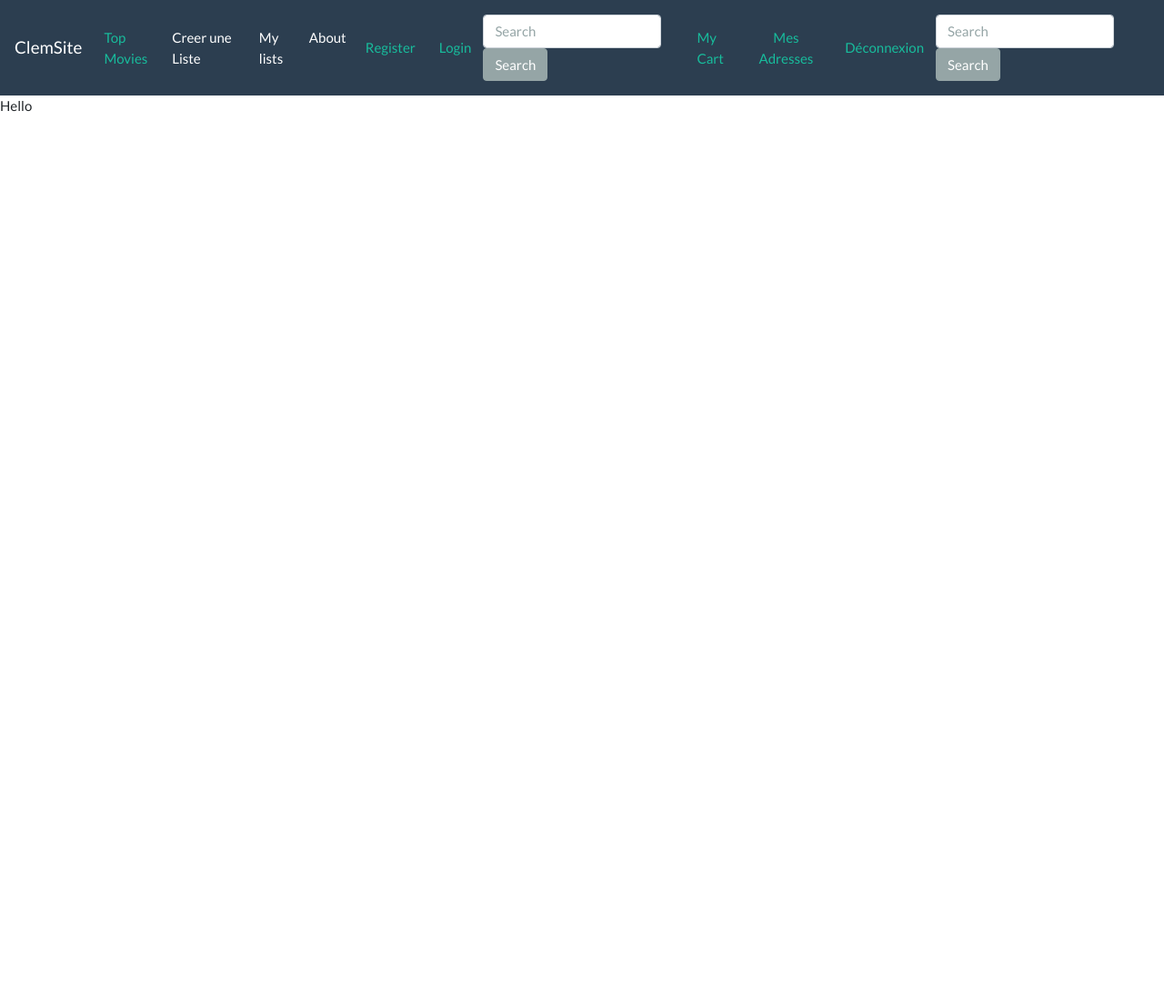
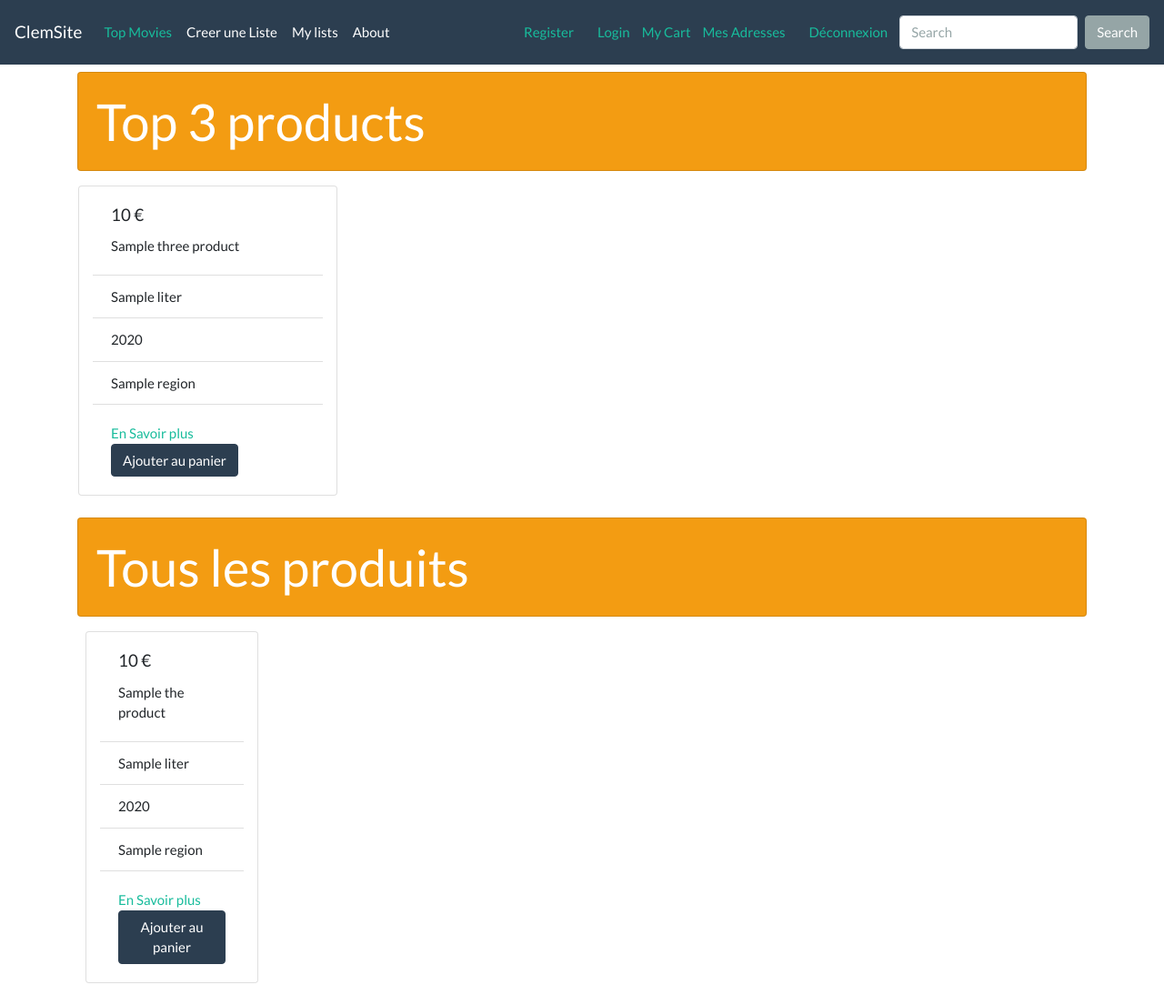
Before and after one commit to clementterrien/E-commerce-Project, a Symfony app: template ecommerce/templates/home/home.html.twig in a window 1280 px wide. Shown: the whole page at 91% size. Before the commit the page ends 123 px from the top, so only its background shows below. Run offline with Twig, Linux system fonts and the light colour scheme; the template is opened without the code that fills it: most values are stand-ins (such as "Sample title", 1, 10 or a date in 2020); some libraries are stand-ins or nearby versions.

Commit message:
created product car on home page, add all the products service

```diff
--- a/ecommerce/templates/home/home.html.twig
+++ b/ecommerce/templates/home/home.html.twig
@@ -1,12 +1,75 @@
 {% extends 'base.html.twig' %}
 
 {% block stylesheet %}
-	<link rel="stylesheet" type="text/css" href="{{ asset('/css/home.css') }}"/>
+<link rel="stylesheet" type="text/css" href="{{ asset('/css/home.css') }}" />
 {% endblock %}
 {% block title %}Welcome on Wine!
 {% endblock %}
 {% block body %}
-	<section>
-		<div class="product">Hello</div>
-	</section>
+<section class="container">
+	<div class="card mt-2 mb-3 bg-warning">
+		<div class="card-body text-white display-4">
+			Top 3 products
+		</div>
+	</div>
+	<div class="row">
+		{% for product in topThreeProducts %}
+		<div class="card col-md-3 ml-3 mb-3 justify-content-center" style="width: 18rem;">
+			{% if product.type == "Blanc" %}
+			<img src={{asset('/images/vin-blanc.png')}} class="card-img pt-4" alt="vin blanc">
+			{% elseif product.type == "Rouge" %}
+			<img src={{asset('/images/vin-rouge.png')}} class="card-img pt-4" alt="vin blanc">
+			{% elseif product.type == "Champagne" %}
+			<img src={{asset('/images/champagne.png')}} class="card-img pt-4" alt="vin blanc">
+			{% endif %}
+			<div class="card-body">
+				<h5 class="card-title">{{product.price}} €</h5>
+				<p class="card-text">{{product.name}}</p>
+			</div>
+			<ul class="list-group list-group-flush">
+				<li class="list-group-item">{{product.liter}}</li>
+				<li class="list-group-item">{{product.year}}</li>
+				<li class="list-group-item">{{product.region}}</li>
+			</ul>
+			<div class="card-body">
+				<a href="{{path('product_details', {'product_id': product.id})}}" class="card-link">En Savoir plus</a>
+				<a href="{{ path( 'cart_add', {'product_id': product.id})}}" class="btn btn-primary">Ajouter au
+					panier</a>
+			</div>
+		</div>
+		{% endfor %}
+	</div>
+	<div class="card mt-2 mb-3 bg-warning">
+		<div class="card-body text-white display-4">
+			Tous les produits
+		</div>
+	</div>
+	<div class="row">
+		{% for product in allTheProducts %}
+		<div class="card col-md-2 ml-4 mb-4" style="width: 18rem;">
+			{% if product.type == "Blanc" %}
+			<img src={{asset('/images/vin-blanc.png')}} class="card-img pt-4" alt="vin blanc">
+			{% elseif product.type == "Rouge" %}
+			<img src={{asset('/images/vin-rouge.png')}} class="card-img pt-4" alt="vin blanc">
+			{% elseif product.type == "Champagne" %}
+			<img src={{asset('/images/champagne.png')}} class="card-img pt-4" alt="vin blanc">
+			{% endif %}
+			<div class="card-body">
+				<h5 class="card-title">{{product.price}} €</h5>
+				<p class="card-text">{{product.name}}</p>
+			</div>
+			<ul class="list-group list-group-flush">
+				<li class="list-group-item">{{product.liter}}</li>
+				<li class="list-group-item">{{product.year}}</li>
+				<li class="list-group-item">{{product.region}}</li>
+			</ul>
+			<div class="card-body">
+				<a href="{{path('product_details', {'product_id': product.id})}}" class="card-link">En Savoir plus</a>
+				<a href="{{ path( 'cart_add', {'product_id': product.id})}}" class="btn btn-primary">Ajouter au
+					panier</a>
+			</div>
+		</div>
+		{% endfor %}
+	</div>
+</section>
 {% endblock %}
--- a/ecommerce/templates/partials/navbar.html.twig
+++ b/ecommerce/templates/partials/navbar.html.twig
@@ -43,14 +43,6 @@
 				<a href="{{ path('app_logout') }}">Logout</a>
 			</button>
 			{% endif %}
-			<div class="searchbar">
-				<form action="{{ path('home') }}" class="form-inline my-2 my-lg-0" method="POST">
-					<input name="search" class="form-control mr-sm-2" type="text" placeholder="Search" />
-					<button class="btn btn-secondary my-2 my-sm-0" type="submit">
-						Search
-					</button>
-				</form>
-			</div>
 			<a href="{{ path('cart_show') }}">My Cart</a>
 			<button type="button" class="btn btn-outline-primary">
 				<a href="{{ path('adress_show') }}">Mes Adresses</a>
@@ -66,5 +58,6 @@
 					</button>
 				</form>
 			</div>
+		</button>
 	</div>
 </nav>
--- a/ecommerce/templates/product/product.html.twig
+++ b/ecommerce/templates/product/product.html.twig
@@ -1,5 +1,5 @@
 {% block body %}
-	{% for product in products %}
-		{% product.id%}
-	{% endfor %}
+{% for product in products %}
+{% product.id%}
+{% endfor %}
 {% endblock %}
```
Also changed, not shown: ecommerce/src/Controller/HomeController.php (+6 -2 lines), ecommerce/src/Controller/ProductController.php (+8 -0 lines), ecommerce/src/Service/Product/ProductService.php (+9 -0 lines).
